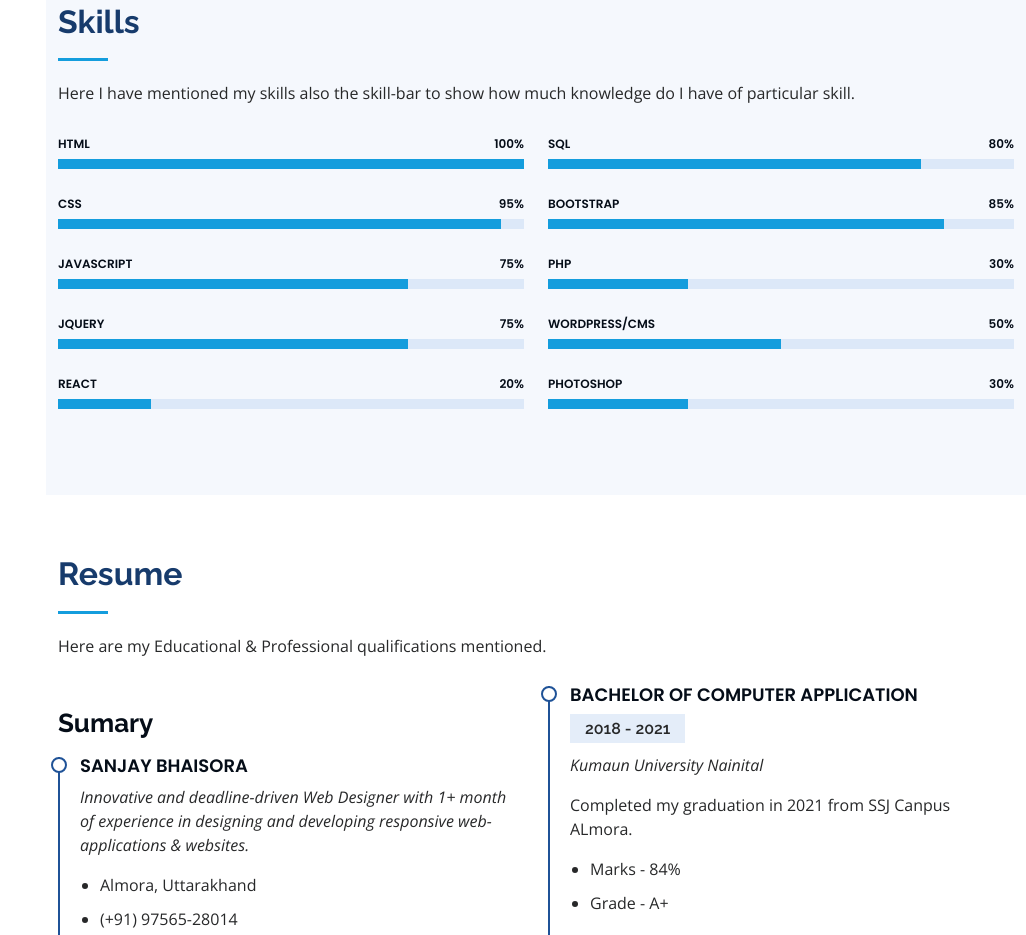
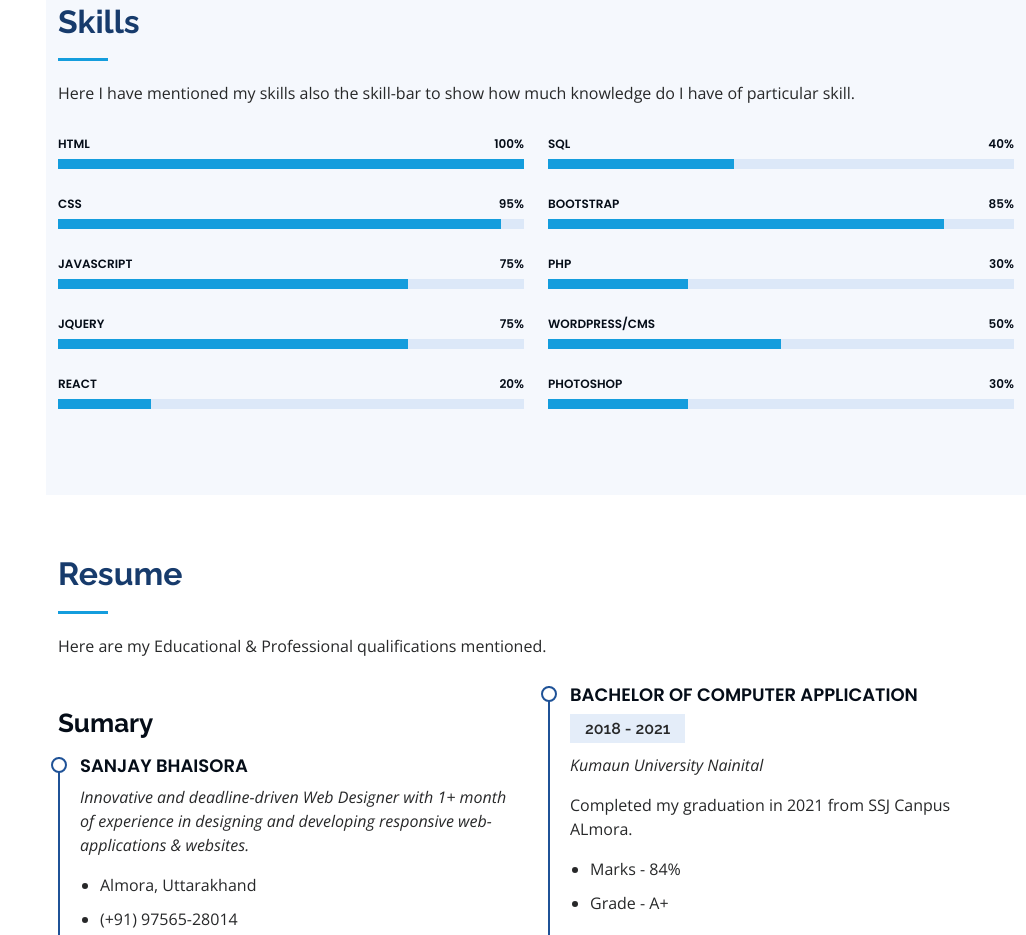
Before and after one commit to sanjay4368/Portfolio.github.io, a plain HTML site: page index.html in a window 1280 px wide. Shown: the part 1436-2371 px from the top of the page, without its empty margins (254-1280 px from the left). Drawn offline with nearby package versions, Linux system fonts and the light colour scheme.

Commit message:
updated index.html

```diff
--- a/index.html
+++ b/index.html
@@ -166,9 +166,9 @@
           <div class="col-lg-6" data-aos="fade-up" data-aos-delay="100">
 
             <div class="progress">
-              <span class="skill">SQL <i class="val">80%</i></span>
+              <span class="skill">SQL <i class="val">40%</i></span>
               <div class="progress-bar-wrap">
-                <div class="progress-bar" role="progressbar" aria-valuenow="80" aria-valuemin="0" aria-valuemax="100"></div>
+                <div class="progress-bar" role="progressbar" aria-valuenow="40" aria-valuemin="0" aria-valuemax="100"></div>
               </div>
             </div>
             <div class="progress">
```
